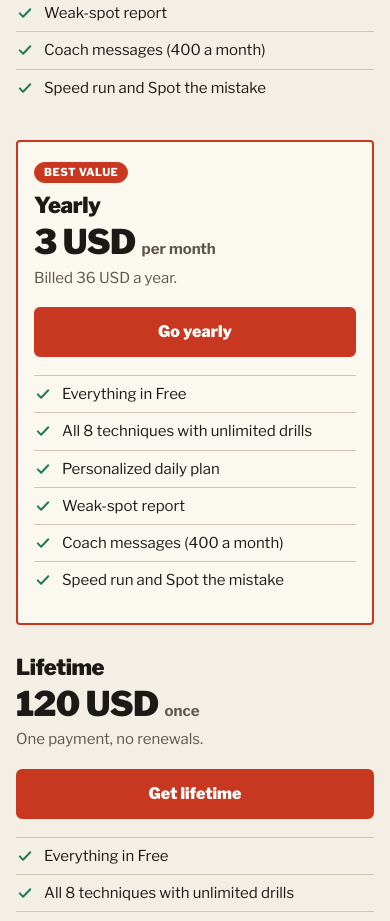
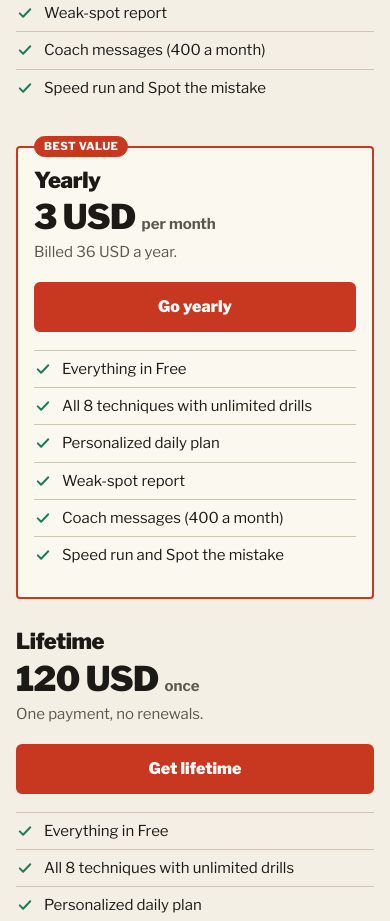
Before and after one commit to irishmicoletcando/nonet, a Next.js app: page /pricing in a window 390 px wide. Shown: the part 1160-2081 px from the top of the page. Built offline with nearby package versions, Linux system fonts and the light colour scheme.

Commit message:
fix(pricing): keep the Yearly column level with the other plans

```diff
--- a/app/pricing/Pricing.module.css
+++ b/app/pricing/Pricing.module.css
@@ -25,7 +25,9 @@
 }
 
 .plan[data-best] {
-  margin: 8px 0;
+  position: relative;
+  /* 22px + the 2px border keeps this column level with the others */
+  padding-top: 22px;
   padding-left: 18px;
   padding-right: 18px;
   border: 2px solid var(--red);
@@ -44,9 +46,12 @@
   gap: 6px;
 }
 
+/* sits on the red border so it does not push the plan's content down */
 .best {
+  position: absolute;
+  top: -12px;
+  left: 16px;
   display: flex;
-  margin-bottom: 4px;
 }
 
 .planName {
@@ -130,7 +135,7 @@
   }
 
   .plan[data-best] {
-    margin: 8px 0;
+    margin: 14px 0 8px;
     padding: 20px 16px 24px;
     border: 2px solid var(--red);
   }
```
